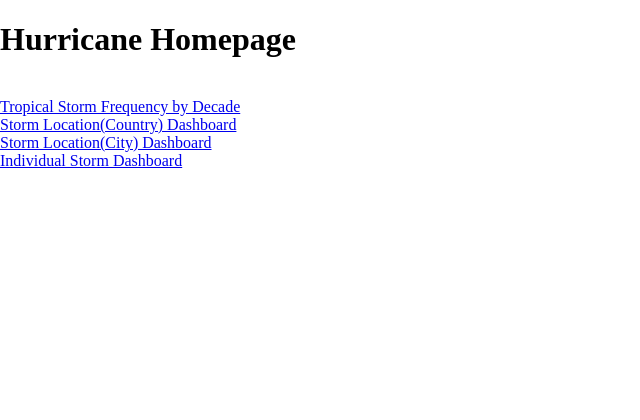
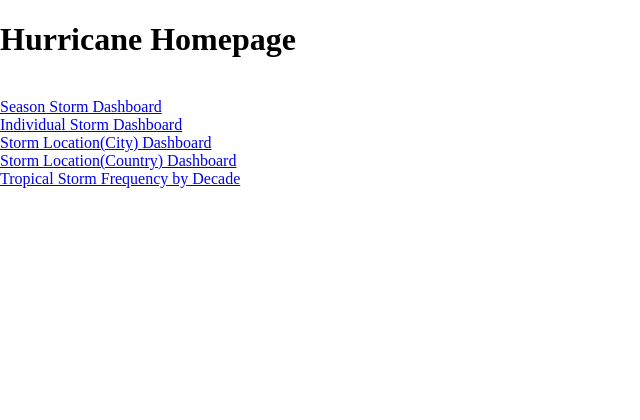
Before and after one commit to rkb81/Hurricane-Dashboard-Project, a Flask app: page / in a window 1280 px wide. Shown: the top 420 px of the page, without its empty margins (0-640 px from the left). Run offline with Flask 3, Linux system fonts and the light colour scheme.

Commit message:
Update index.html

```diff
--- a/templates/index.html
+++ b/templates/index.html
@@ -14,10 +14,11 @@
 <body>
   <h1>Hurricane Homepage</h1>
   <br>
-  <a href="http://127.0.0.1:5000/tropical_storms">Tropical Storm Frequency by Decade</a><br>
-  <a href="http://127.0.0.1:5000/api/v1.0/HurricaneLocationData">Storm Location(Country) Dashboard</a><br>
-  <a href="http://127.0.0.1:5000/api/v1.0/HurricaneCitiesData">Storm Location(City) Dashboard</a><br>
-  <a href="http://127.0.0.1:5000/api/v1.0/HurricaneANalysis"> Individual Storm Dashboard</a><br>
+  <a href="http://127.0.0.1:5000//hurricane_seasons"> Season Storm Dashboard</a><br> <!-- Dhawanpreet -->
+  <a href="http://127.0.0.1:5000//hurricane_analysis"> Individual Storm Dashboard</a><br> <!-- Leif -->
+  <a href="http://127.0.0.1:5000//hurricane_cities">Storm Location(City) Dashboard</a><br> <!-- Huma -->
+  <a href="http://127.0.0.1:5000//hurricane_location">Storm Location(Country) Dashboard</a><br> <!-- Deepika -->
+  <a href="http://127.0.0.1:5000/tropical_storms">Tropical Storm Frequency by Decade</a><br> <!-- Ron -->
 
 
   <!-- D3 JavaScript -->
```
